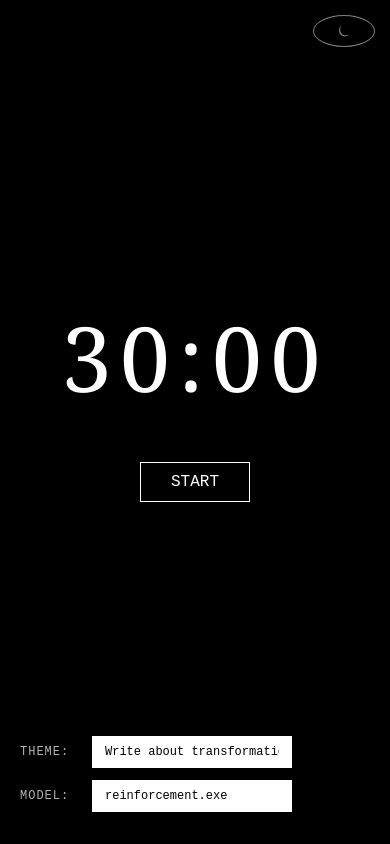
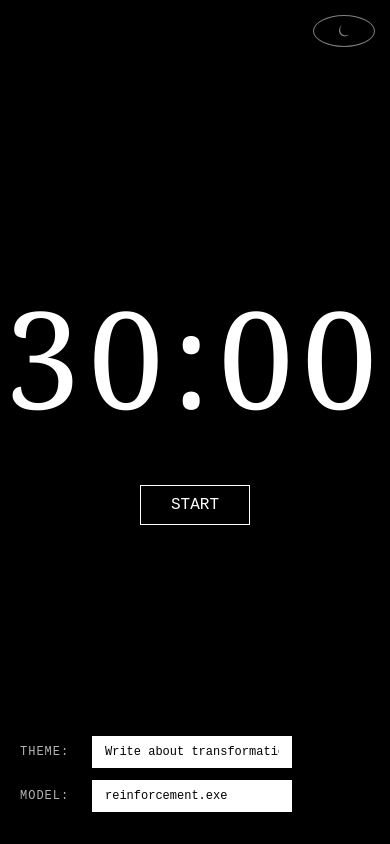
Before and after one commit to madihg/singulars-timer, a plain HTML site: page index.html in a window 390 px wide. Drawn offline with Linux system fonts and the light colour scheme.

Commit message:
Increase timer size by 50% and update input placeholders
- Timer display increased from 280px to 420px (50% bigger)
- Updated responsive sizes proportionally
- Changed theme placeholder to 'enter theme...'
- Changed model placeholder to 'Poet dueling Reinforcement.exe'

```diff
--- a/index.html
+++ b/index.html
@@ -157,7 +157,7 @@
         }
 
         .timer-display {
-            font-size: 280px;
+            font-size: 420px;
             font-weight: 400;
             letter-spacing: 8px;
             margin-bottom: 60px;
@@ -219,7 +219,7 @@
 
         @media (max-width: 768px) {
             .timer-display {
-                font-size: 140px;
+                font-size: 210px;
             }
 
             .timer-container {
@@ -260,7 +260,7 @@
 
         @media (max-width: 480px) {
             .timer-display {
-                font-size: 90px;
+                font-size: 135px;
             }
 
             .timer-container {
@@ -308,11 +308,11 @@
         </div>
         <div class="edit-row">
             <div class="edit-label">THEME:</div>
-            <input type="text" class="edit-input" id="themeInput" placeholder="Enter theme...">
+            <input type="text" class="edit-input" id="themeInput" placeholder="enter theme...">
         </div>
         <div class="edit-row">
             <div class="edit-label">MODEL:</div>
-            <input type="text" class="edit-input" id="modelInput" placeholder="Enter model...">
+            <input type="text" class="edit-input" id="modelInput" placeholder="Poet dueling Reinforcement.exe">
         </div>
     </div>
 
```
